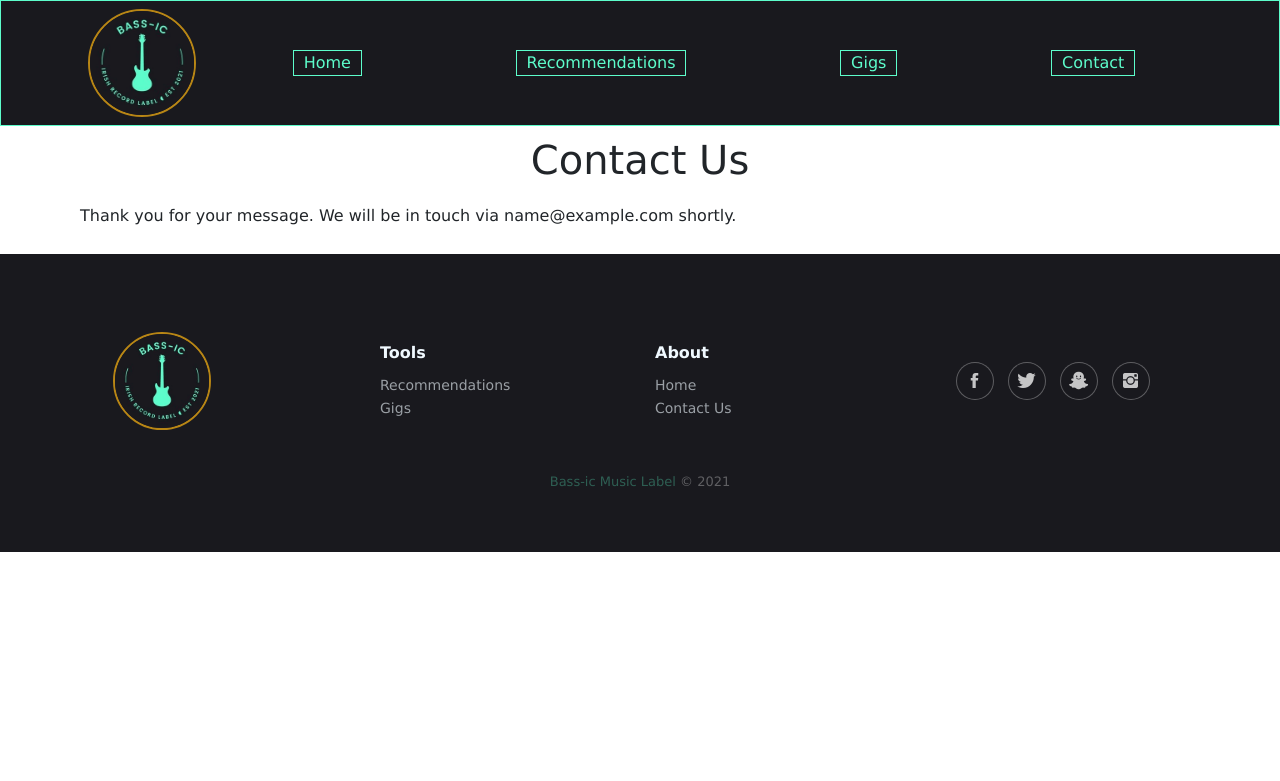
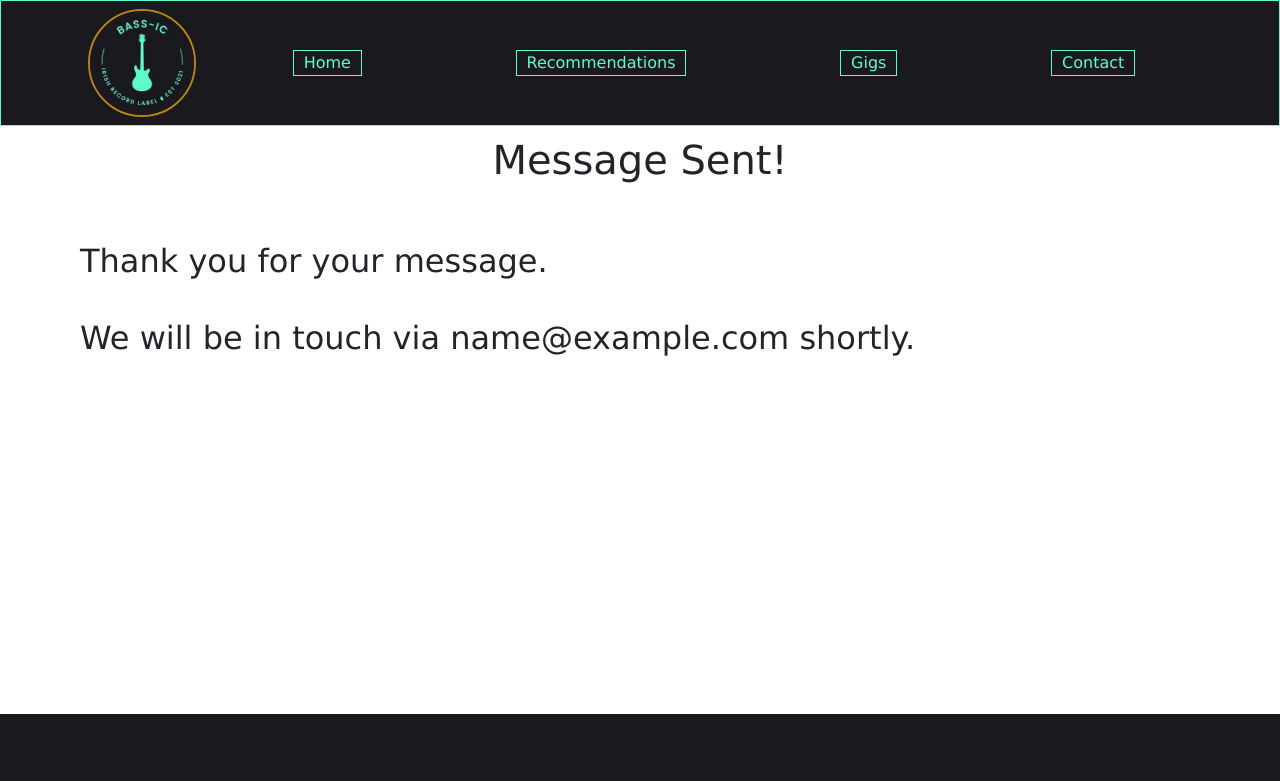
Before and after one commit to ColumKavanagh/MusicLabelWebsite, a plain HTML site: page contact/index.html in a window 1280 px wide. Both pictures are taken after typing "Sample", "name@example.com", "Sample" into the empty fields and a click on the input "Submit". Shown: the top 781 px of the page. Drawn offline with nearby package versions, Linux system fonts and the light colour scheme.

Commit message:
Altering the post-submission page on Contact Page

```diff
--- a/contact/index.html
+++ b/contact/index.html
@@ -16,7 +16,8 @@
     </head>
 
     <body>
-		<nav class="nav-container sticky-top">
+		<!--navbar-->
+		<nav class="nav-container">
 			<a href="../" class="logo-image-link"><img src="../images/logo250x250.webp" height="250" width = "250" id="logo" alt="Bass-ic Records logo"/></a>
 			<a class="nav" href="../">Home</a>
 			<a class="nav" href="../recommendations/">Recommendations</a>
@@ -26,7 +27,7 @@
 			<div class="container">
 				<div id="popup-close-contact" class="popup-close"></div>
 				<div style="text-align:center">
-				  <h1>Contact Us</h1>
+				  <h1 id="contactTitle">Contact Us</h1>
 				</div>
 				<div class="row">
 					<form id="form" onsubmit="validateForm()" method="post">
@@ -45,7 +46,9 @@
 					  <input id="formButton" onclick="formSubmit()" type="submit" value="Submit" />
 					</form>
 				  </div>
-				  <p id="showSubmit"></p>
+				  	<div id="showSubmit">
+					  <h2 id="showSubmitText"></h2>
+					</div>
 			</div>
 		<!--footer-->
 		<div class="footer-dark">
--- a/script.js
+++ b/script.js
@@ -368,7 +368,13 @@ function formSubmit(){	//In a real-life scenario, a POST method would be used to
 		var button=document.getElementById("formButton");
 		button.style.display="none";
 		//Insert data into paragraph and show the paragraph by inserting text into the paragraph using innerHTML.
-		var p=document.getElementById("showSubmit");
-		p.innerHTML="Thank you for your message. We will be in touch via "+email+" shortly.";
+		var contactTitle = document.getElementById("contactTitle")
+		contactTitle.innerHTML = "Message Sent!";
+		contactTitle.scrollIntoView();
+		var spaceBlock = document.getElementById("showSubmit");
+		spaceBlock.style.display="block";
+		var p=document.getElementById("showSubmitText");
+		p.innerHTML="<br/>Thank you for your message. <br/><br/>We will be in touch via "+email+" shortly.";
+
 	}
 }
--- a/style.css
+++ b/style.css
@@ -390,6 +390,13 @@ input[type=submit]:hover{
     display:table;
     clear:both
 }
+#showSubmit{
+    display: none;
+}
+#showSubmit{
+    height: 500px;
+    width: 100%;
+}
 @media screen and (max-width:600px){
     .column,input[type=submit]{
         width:100%;
```
Also changed, not shown: gigs/index.html (+2 -2 lines), index.html (+1 -1 lines), recommendations/index.html (+2 -2 lines).
